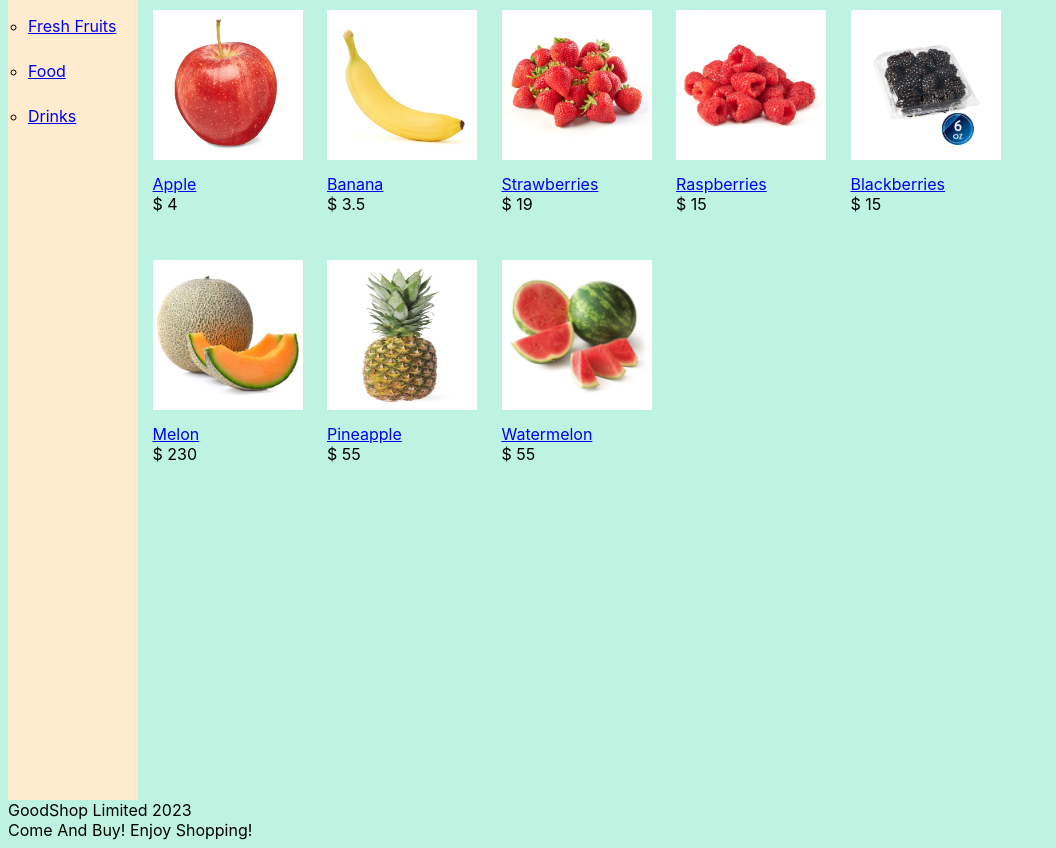
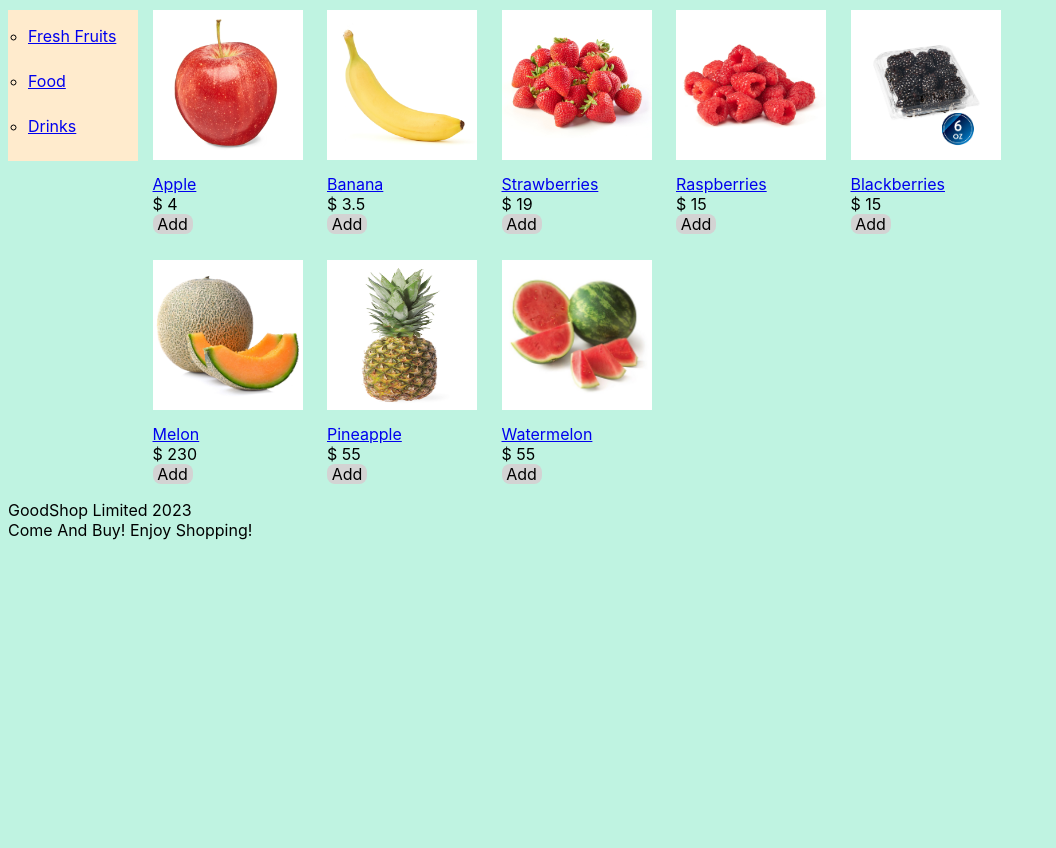
Before and after one commit to jeff4121336/a_g00d_shopping_website, a PHP site: page /Fruits.html in a window 1280 px wide. Shown: the part 165-1013 px from the top of the page, without its empty margins (0-1056 px from the left). After the commit the page ends 705 px from the top, so only its background shows below. Run offline with PHP 8.4, Linux system fonts and the light colour scheme.

Commit message:
26/01/23 ver6.3

```diff
--- a/Fruits.html
+++ b/Fruits.html
@@ -70,6 +70,9 @@
                     <div>
                         $ 4
                     </div>
+                    <div class="AddToCartBtninCataPage">
+                        Add
+                    </div>
                 </div>
                 <div class="ThumbnailLayout">
                     <div>
@@ -82,6 +85,9 @@
                     </div>
                     <div>
                         $ 3.5
+                    </div>
+                    <div class="AddToCartBtninCataPage">
+                        Add
                     </div>
                 </div>
                 <div class="ThumbnailLayout">
@@ -96,6 +102,9 @@
                     <div>
                         $ 19
                     </div>
+                    <div class="AddToCartBtninCataPage">
+                        Add
+                    </div>
                 </div>
                 <div class="ThumbnailLayout">
                     <div>
@@ -108,6 +117,9 @@
                     </div>
                     <div>
                         $ 15
+                    </div>
+                    <div class="AddToCartBtninCataPage">
+                        Add
                     </div>
                 </div>
                 <div class="ThumbnailLayout">
@@ -122,6 +134,9 @@
                     <div>
                         $ 15
                     </div>
+                    <div class="AddToCartBtninCataPage">
+                        Add
+                    </div>
                 </div>
                 <div class="ThumbnailLayout">
                     <div>
@@ -134,6 +149,9 @@
                     </div>
                     <div>
                         $ 230
+                    </div>
+                    <div class="AddToCartBtninCataPage">
+                        Add
                     </div>
                 </div>
                 <div class="ThumbnailLayout">
@@ -148,6 +166,9 @@
                     <div>
                         $ 55
                     </div>
+                    <div class="AddToCartBtninCataPage">
+                        Add
+                    </div>
                 </div>
                 <div class="ThumbnailLayout">
                     <div>
@@ -160,6 +181,9 @@
                     </div>
                     <div>
                         $ 55
+                    </div>
+                    <div class="AddToCartBtninCataPage">
+                        Add
                     </div>
                 </div>
 
--- a/productpage/prodinfo.css
+++ b/productpage/prodinfo.css
@@ -40,10 +40,8 @@
 
 .AddToCartBtn:hover{
     background-color: grey;
-}
-
-#ATCBwords{
-    padding: 20px 0px 0px 10px;
+    /* a duration of hover transition */
+    transition-duration: 1s;
 }
 
 #onlyxleft{
--- a/web.css
+++ b/web.css
@@ -13,21 +13,20 @@ body {
     font-family: -apple-system, BlinkMacSystemFont, sans-serif;
 }
 
-
 .links{
     background-color: aquamarine;
 }
 
 .CatagoriesBar{
     background-color: blanchedalmond;
-
     color: black;
     /* setting its size and orginial position */
     width: 130px;
-    height: 800px;
+    height: auto;
     vertical-align: top;
     /* perform a column properties */
     display: inline-block;
+    margin-top: 10px;
 }
 
 .CatagoriesWord{
@@ -127,3 +126,22 @@ listtodisplay.after{
     color: red;
     background-color: whitesmoke;
 }
+
+.AddToCartBtninCataPage{
+    display: inline-block;
+    width: 40px;
+    height: 20px;
+    background-color: lightgrey;
+    border-radius: 8px;
+    text-align: center;
+}
+
+.AddToCartBtninCataPage:hover{
+    background-color: grey;
+    /* a duration of hover transition */
+    transition-duration: 1s;
+}
+
+#ATCBwords{
+    padding: 20px 0px 0px 10px;
+}
```
Also changed, not shown: Drinks.html (+12 -0 lines), Food.html (+12 -0 lines), 1 other file. Lines whose indentation alone changed are shown as unchanged.
